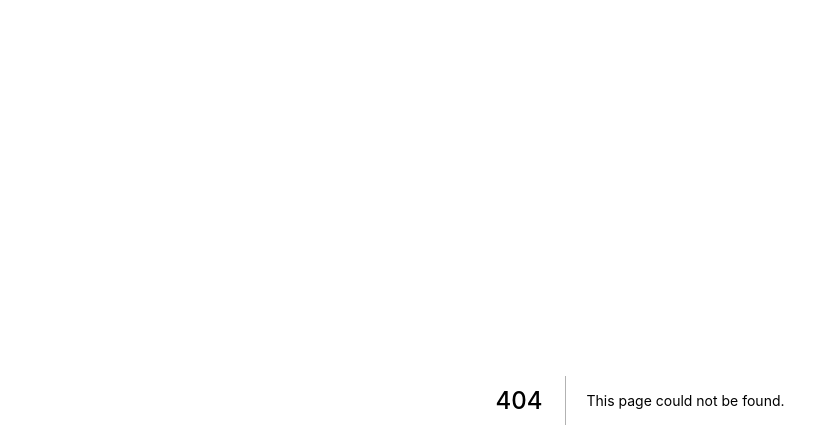
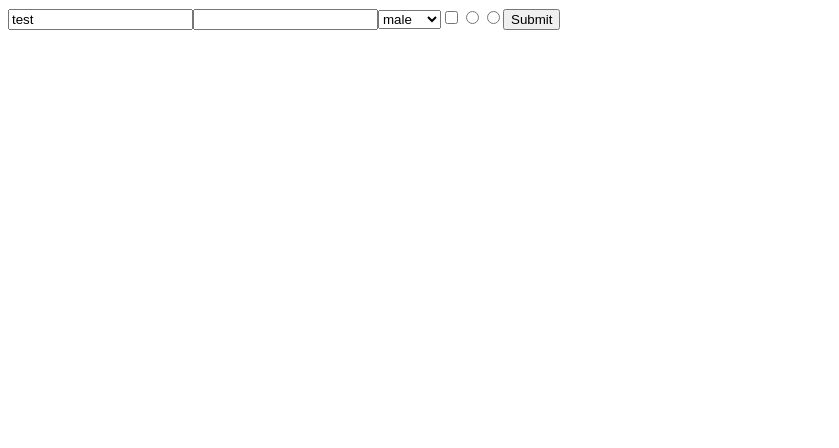
Before and after one commit to SakaiTaka23/simple-notice-frontend, a Next.js app: page /form in a window 1280 px wide. Before the commit this address had no page. Shown: the top 448 px of the page, without its empty margins (0-839 px from the left). Built offline with nearby package versions, Linux system fonts and the light colour scheme.

Commit message:
一通りreact hook formを使ってみた

```diff
--- a/data/mock_data.json
+++ b/data/mock_data.json
@@ -1,4 +1,5 @@
   {
+    "id" : "some id",
     "title" : "title",
     "description" :"some",
     "questions": [
--- a/package.json
+++ b/package.json
@@ -8,9 +8,12 @@
     "type-check": "tsc"
   },
   "dependencies": {
+    "@material-ui/core": "^4.11.3",
+    "@material-ui/icons": "^4.11.2",
     "next": "latest",
     "react": "^16.12.0",
-    "react-dom": "^16.12.0"
+    "react-dom": "^16.12.0",
+    "react-hook-form": "^6.14.2"
   },
   "devDependencies": {
     "@types/node": "^12.12.21",
--- /dev/null
+++ b/pages/form.tsx
@@ -0,0 +1,33 @@
+import React from 'react';
+import { useForm } from 'react-hook-form';
+
+type Inputs = {
+  example: string;
+  exampleRequired: string;
+};
+
+const form = () => {
+  const { register, handleSubmit, watch, errors } = useForm<Inputs>();
+  const onSubmit = (data: any) => console.log(data);
+
+  console.log(watch('example'));
+
+  return (
+    <form onSubmit={handleSubmit(onSubmit)}>
+      <input name='example' defaultValue='test' ref={register} />
+      <input name='exampleRequired' ref={register({ required: true })} />
+      {errors.exampleRequired && <span>This field is required</span>}
+      <select name='gender' ref={register}>
+        <option value='male'>male</option>
+        <option value='female'>female</option>
+      </select>
+      <input type='checkbox' name='check' ref={register} />
+      <input name='m' type='radio' value='radio1' ref={register} />
+      <input name='m' type='radio' value='radio2' ref={register} />
+
+      <input type='submit' />
+    </form>
+  );
+};
+
+export default form;
```
Also changed, not shown: pages/form2.tsx (added, +35 -0 lines), 1 other file (tests, documents, lock files or other folders).
